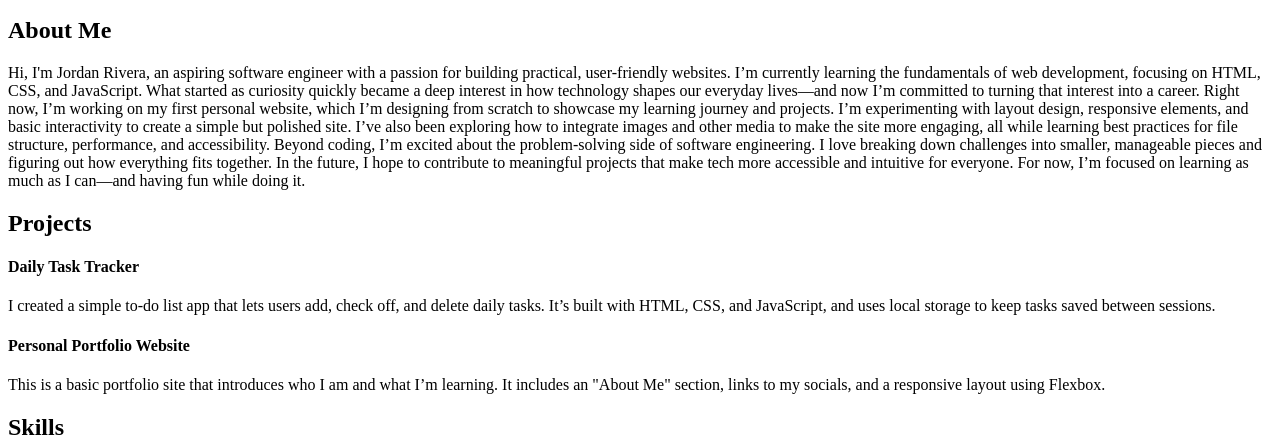
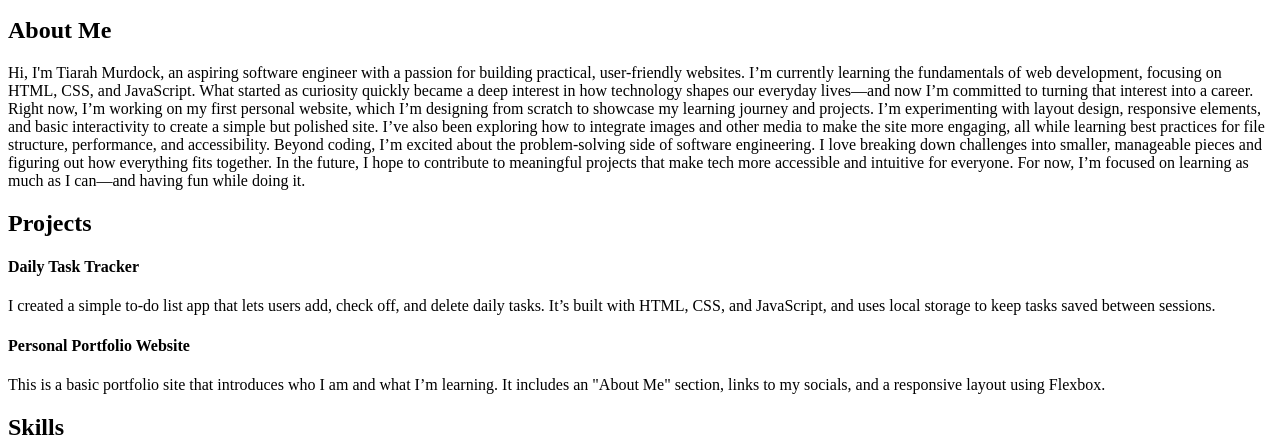
Before and after one commit to tiarahmurdock/website-portfolio, a plain HTML site: page index.html in a window 1280 px wide. Shown: the part 653-1097 px from the top of the page. Drawn offline with Linux system fonts and the light colour scheme.

Commit message:
Fixed the first name

```diff
--- a/index.html
+++ b/index.html
@@ -20,7 +20,7 @@
     <main>
         <div class="about-me">
             <h2 class="title">About Me</h2>
-            <p class="about-me-content">Hi, I'm Jordan Rivera, an aspiring software engineer with a passion for building practical, user-friendly websites. I’m currently learning the fundamentals of web development, focusing on HTML, CSS, and JavaScript. What started as curiosity quickly became a deep interest in how technology shapes our everyday lives—and now I’m committed to turning that interest into a career.
+            <p class="about-me-content">Hi, I'm Tiarah Murdock, an aspiring software engineer with a passion for building practical, user-friendly websites. I’m currently learning the fundamentals of web development, focusing on HTML, CSS, and JavaScript. What started as curiosity quickly became a deep interest in how technology shapes our everyday lives—and now I’m committed to turning that interest into a career.
 
                 Right now, I’m working on my first personal website, which I’m designing from scratch to showcase my learning journey and projects. I’m experimenting with layout design, responsive elements, and basic interactivity to create a simple but polished site. I’ve also been exploring how to integrate images and other media to make the site more engaging, all while learning best practices for file structure, performance, and accessibility.
 
```
